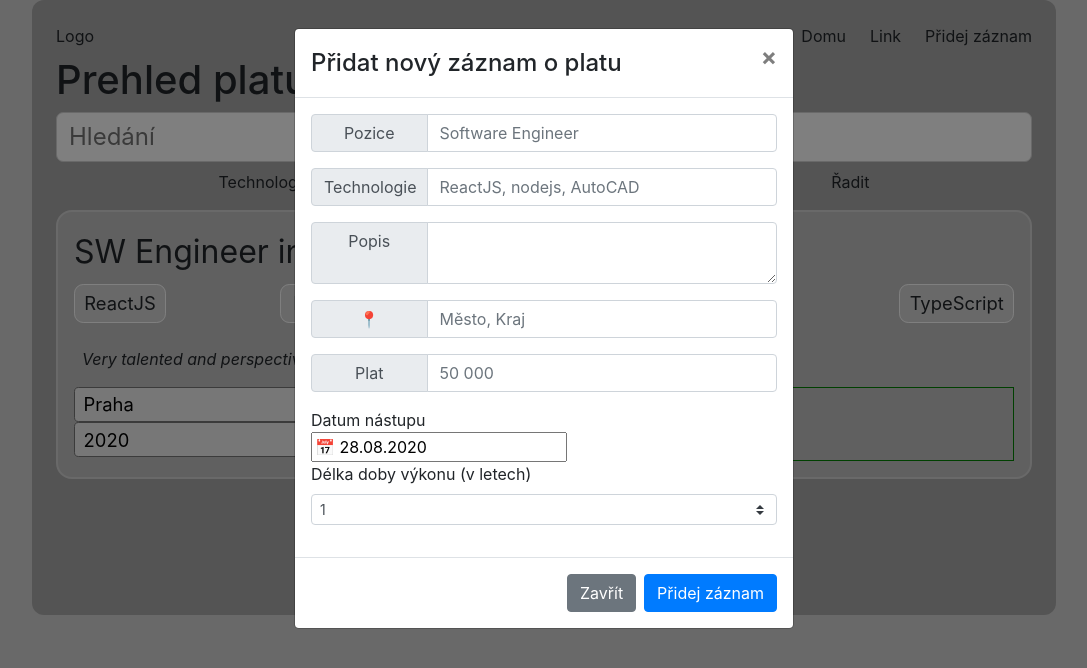
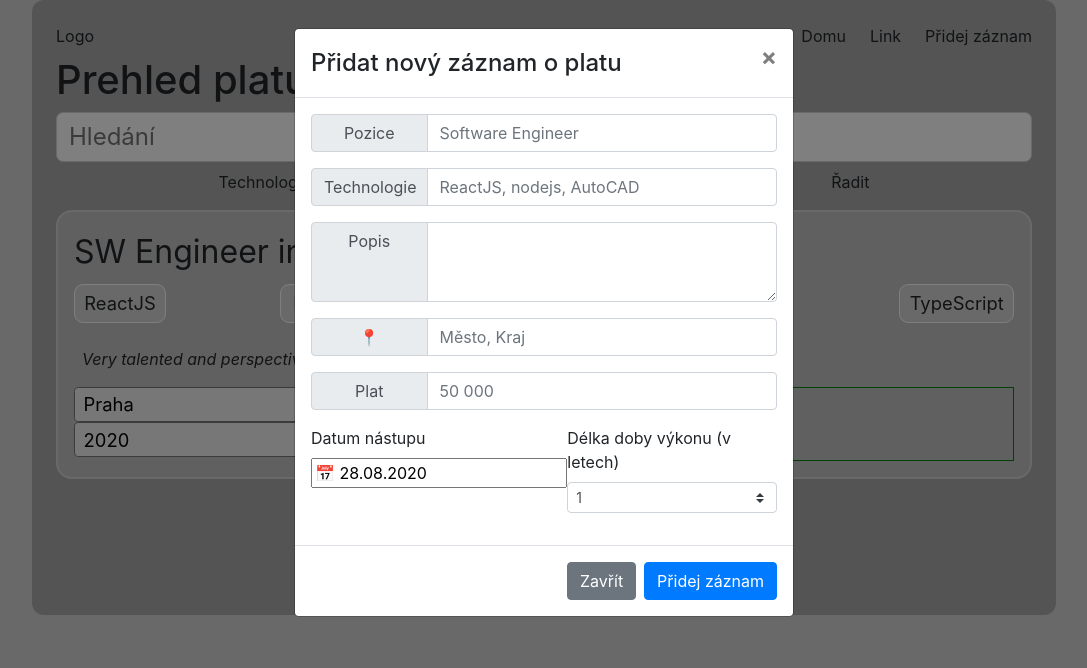
Before and after one commit to bunatl/prehled-platu, a React (Create React App) app in the folder frontend/: page / in a window 1280 px wide. Both pictures are taken after a click on the element "Přidej záznam". Shown: the top 668 px of the page, without its empty margins (96-1183 px from the left). Built offline with nearby package versions, Linux system fonts and the light colour scheme.

Commit message:
basic front page done

```diff
--- a/frontend/src/components/NewSalaryEntry.tsx
+++ b/frontend/src/components/NewSalaryEntry.tsx
@@ -74,7 +74,7 @@ const NewSalaryEntry: React.FC<NewSalaryEntryProps> = ({ navBool, closeModal })
                         <InputGroup.Prepend>
                             <InputGroup.Text>Popis</InputGroup.Text>
                         </InputGroup.Prepend>
-                        <FormControl as="textarea" aria-label="modalInputDescription" />
+                        <FormControl as="textarea" style={{}} aria-label="modalInputDescription" />
                     </InputGroup>
                 </div>
                 {/* location, year - date picker, salary */}
@@ -105,7 +105,8 @@ const NewSalaryEntry: React.FC<NewSalaryEntryProps> = ({ navBool, closeModal })
                 </div>
 
                 <div className="modalDate">
-                    Datum nástupu
+                    <div className="date">
+                        <span>Datum nástupu</span>
                         <DatePicker
                             id="dateInput"
                             closeOnScroll={true}
@@ -117,6 +118,8 @@ const NewSalaryEntry: React.FC<NewSalaryEntryProps> = ({ navBool, closeModal })
                             maxDate={new Date()}
                             onChange={(date: Date) => setPickerDate({ startDate: date })}
                         />
+                    </div>
+
 
                     <Form.Group controlId="exampleForm.SelectCustomSizeSm">
                         <Form.Label>Délka doby výkonu (v letech)</Form.Label>
--- a/frontend/src/styles/_newSalaryEntry.scss
+++ b/frontend/src/styles/_newSalaryEntry.scss
@@ -5,11 +5,37 @@
             width: 100%;
             display: inline;
             text-align: center;
-            vertical-align: middle
         }
     }
 
-    .modalDescription{
+    .modalDescription {
         margin-bottom: 1em;
+
+        $descriptionFieldHeight: 5em;
+        > .input-group{
+            min-height: $descriptionFieldHeight !important;
+
+            textarea {
+                min-height: $descriptionFieldHeight;
+            }
+        }
+
+    }
+
+    .modalDate{
+        @include flex(row, nowrap, space-between);
+
+        >div{
+            width: 45%;
+        }
+
+        > .date > span{
+            display: inline-block;
+            margin-bottom: .5em;
+        }
+    }
+
+    .modalFooter{
+        @include flex(row, nowrap, space-between !important);
     }
 }
```
Also changed, not shown: 1 other file (tests, documents, lock files or other folders). Lines whose indentation alone changed are shown as unchanged.
